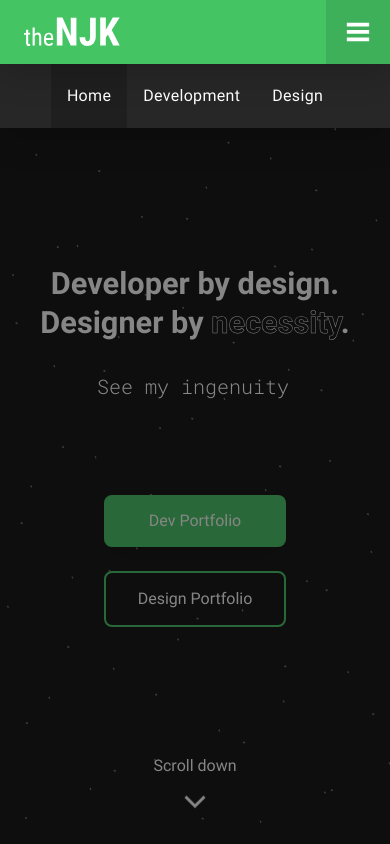
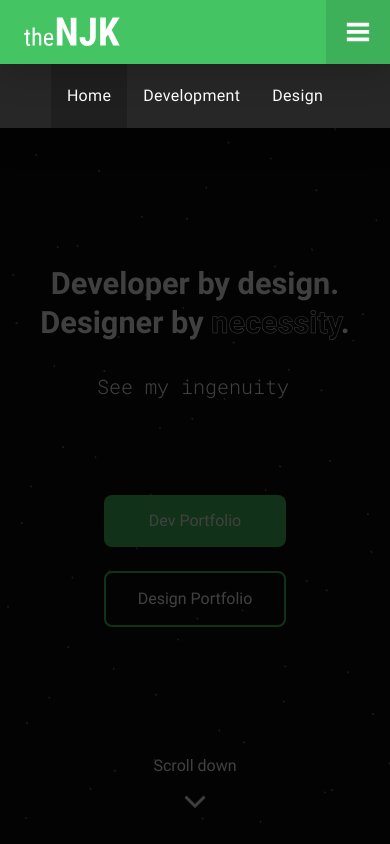
Before and after one commit to Paradoxdotexe/theNJK, a Vue app: page / in a window 390 px wide. Both pictures are taken after a click on the button 358 px from the left and 32 px from the top of the page. Shown: the top 844 px of the page. Built offline with nearby package versions, Linux system fonts and the light colour scheme.

Commit message:
Revert "Make CoverController reusable", add color to AddCover function

```diff
--- a/src/App.vue
+++ b/src/App.vue
@@ -1,5 +1,5 @@
 <template>
-  <CoverController :cover-service="NavCoverService" />
+  <CoverController />
   <Header />
   <router-view />
   <Footer />
@@ -10,7 +10,6 @@ import { defineComponent } from 'vue';
 import CoverController from '@/components/controllers/CoverController.vue';
 import Header from '@/components/global/Header.vue';
 import Footer from '@/components/global/Footer.vue';
-import { NavCoverService } from "@/services/CoverService";
 
 export default defineComponent({
   name: 'App',
@@ -18,11 +17,6 @@ export default defineComponent({
     CoverController,
     Header,
     Footer
-  },
-  setup() {
-    return {
-      NavCoverService
-    }
   }
 });
 </script>
--- a/src/components/controllers/CoverController.vue
+++ b/src/components/controllers/CoverController.vue
@@ -1,28 +1,23 @@
 <template>
   <transition name="cover">
-    <div v-if="refs.visible" class="cover" @click="onClick()"></div>
+    <div v-if="refs.visible" class="cover" @click="onClick()" :style="{ background: refs.color }"></div>
   </transition>
 </template>
 
 <script lang="ts">
-import { defineComponent, reactive, PropType } from 'vue';
+import { defineComponent, reactive } from 'vue';
 import CoverService from '@/services/CoverService';
 
 export default defineComponent({
   name: 'CoverController',
-  props: {
-    coverService: {
-      type: Object as PropType<CoverService>,
-      required: true
-    }
-  },
-  setup(props) {
+  setup() {
     const refs = reactive({
-      visible: props.coverService.getVisibleRef()
+      visible: CoverService.getVisibleRef(),
+      color: CoverService.getColorRef()
     });
 
     function onClick() {
-      props.coverService.removeCover();
+      CoverService.removeCover();
     }
 
     return {
@@ -50,8 +45,7 @@ export default defineComponent({
   left: 0;
   width: 100vw;
   height: 100vh;
-  background: scale-color(var-dark('background-primary'), $alpha: -50%);
-  opacity: 1;
+  opacity: 0.75;
   z-index: 500;
 }
 </style>
--- a/src/components/global/Header.vue
+++ b/src/components/global/Header.vue
@@ -30,7 +30,7 @@
 import { defineComponent, reactive, watch, onMounted } from 'vue';
 import Icon from '@/components/icons/Icon.vue';
 import HeaderButtons from '@/components/global/HeaderButtons.vue';
-import { NavCoverService } from '@/services/CoverService';
+import CoverService from '@/services/CoverService';
 import { useRoute } from 'vue-router';
 import router from '@/router';
 
@@ -42,7 +42,8 @@ export default defineComponent({
   },
   setup() {
     const refs = reactive({
-      drawerOpen: false
+      drawerOpen: false,
+      connectMenuShow: false
     });
 
     watch(useRoute(), () => {
@@ -64,9 +65,9 @@ export default defineComponent({
     function toggleDrawer() {
       refs.drawerOpen = !refs.drawerOpen;
       if (refs.drawerOpen) {
-        NavCoverService.addCover().then(() => (refs.drawerOpen = false));
+        CoverService.addCover().then(() => (refs.drawerOpen = false));
       } else {
-        NavCoverService.removeCover();
+        CoverService.removeCover();
       }
     }
 
@@ -75,7 +76,12 @@ export default defineComponent({
     }
 
     function contact() {
-      window.location.href = 'mailto: njklingensmith@wpi.edu';
+      refs.connectMenuShow = !refs.connectMenuShow;
+      if (refs.connectMenuShow) {
+        CoverService.addCover('#45c463').then(() => (refs.connectMenuShow = false));
+      } else {
+        CoverService.removeCover();
+      }
     }
 
     return {
--- a/src/router.ts
+++ b/src/router.ts
@@ -2,6 +2,7 @@ import { createRouter, createWebHistory, RouteRecordRaw } from 'vue-router';
 import HomePage from '@/pages/HomePage.vue';
 import DevelopmentPage from '@/pages/DevelopmentPage.vue';
 import DesignPage from '@/pages/DesignPage.vue';
+import CoverService from "@/services/CoverService";
 
 const routes = [
   {
@@ -36,6 +37,7 @@ router.beforeEach((to, _from, next) => {
     to.name !== 'Home'
       ? `theNJK - ${String(to.name)}`
       : 'theNJK - Portfolio of Nathan J Klingensmith'; // dynamically set website title
+  CoverService.removeCover();
   next();
 });
 
--- a/src/services/CoverService.ts
+++ b/src/services/CoverService.ts
@@ -1,13 +1,15 @@
 import { reactive, toRef } from 'vue';
 import PromiseCallback from '@/util/PromiseCallback';
 
-export default class CoverService {
+export default new (class CoverService {
   private refs = reactive({
     visible: false,
-    callback: undefined as PromiseCallback<null> | undefined
+    callback: undefined as PromiseCallback<null> | undefined,
+    color: '#000'
   });
 
-  public addCover(): Promise<null> {
+  public addCover(color: string | null = null): Promise<null> {
+    this.refs.color = color ?? '#000';
     this.refs.visible = true;
     document.body.classList.add('no-scrolling');
     this.refs.callback = new PromiseCallback();
@@ -25,7 +27,8 @@ export default class CoverService {
   public getVisibleRef() {
     return toRef(this.refs, 'visible');
   }
-}
 
-export const NavCoverService = new CoverService();
-export const ConnectCoverService = new CoverService();
+  public getColorRef() {
+    return toRef(this.refs, 'color');
+  }
+})();
```
